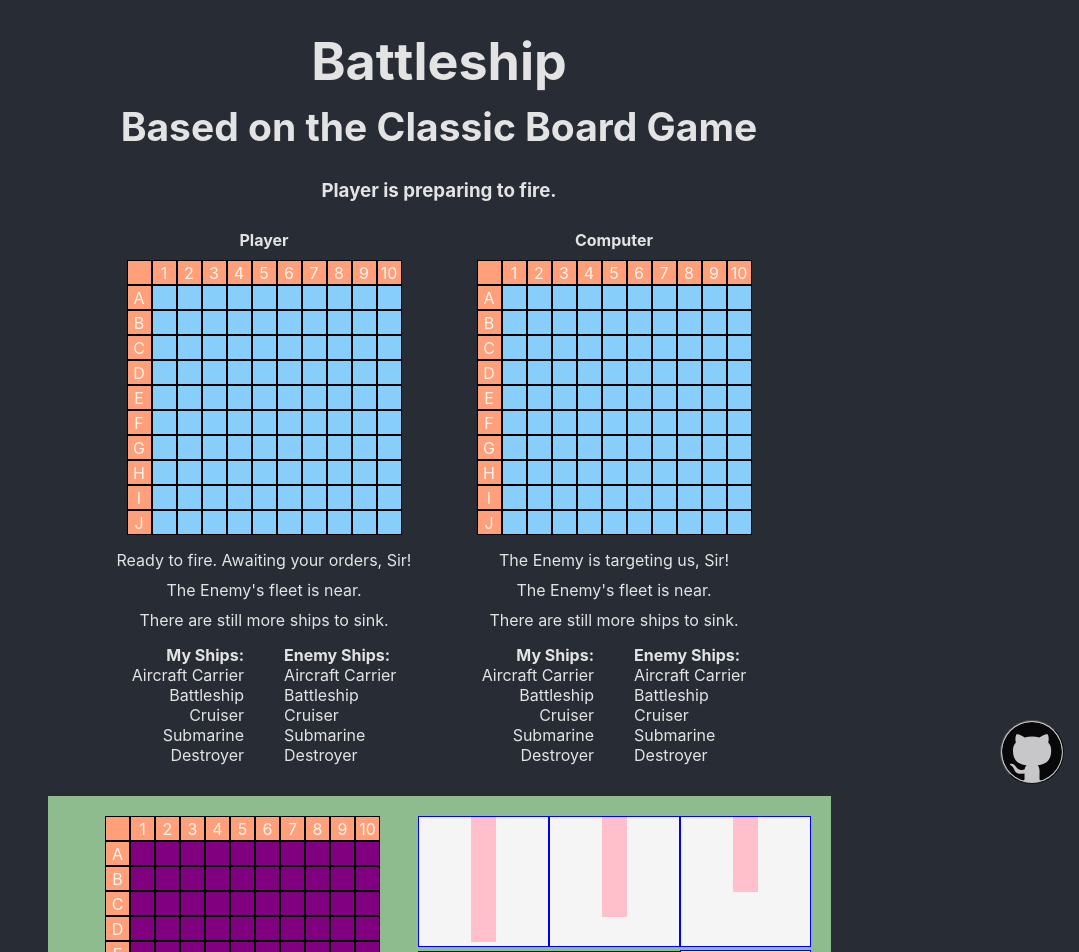
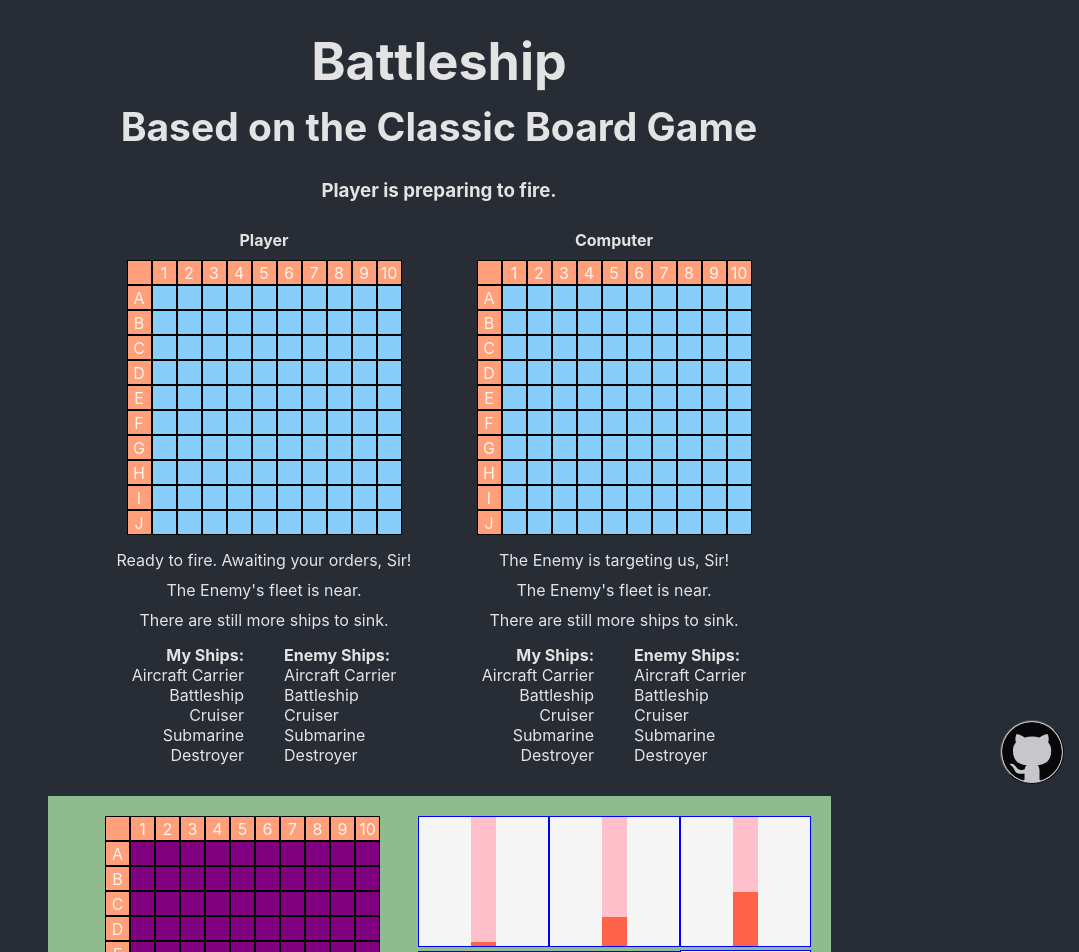
Before and after one commit to thomHayner/battleship-mini-app, a React (Create React App) app: page / in a window 1280 px wide. Shown: the top 952 px of the page, without its empty margins (201-1280 px from the left). Built offline with nearby package versions, Linux system fonts and the light colour scheme.

Commit message:
code: update style

```diff
--- a/src/Components/Elements/square.css
+++ b/src/Components/Elements/square.css
@@ -57,3 +57,7 @@
   border: solid 1px black;
   background-color: yellowgreen;
 }
+
+.ship {
+  background-color: tomato;
+}
```
